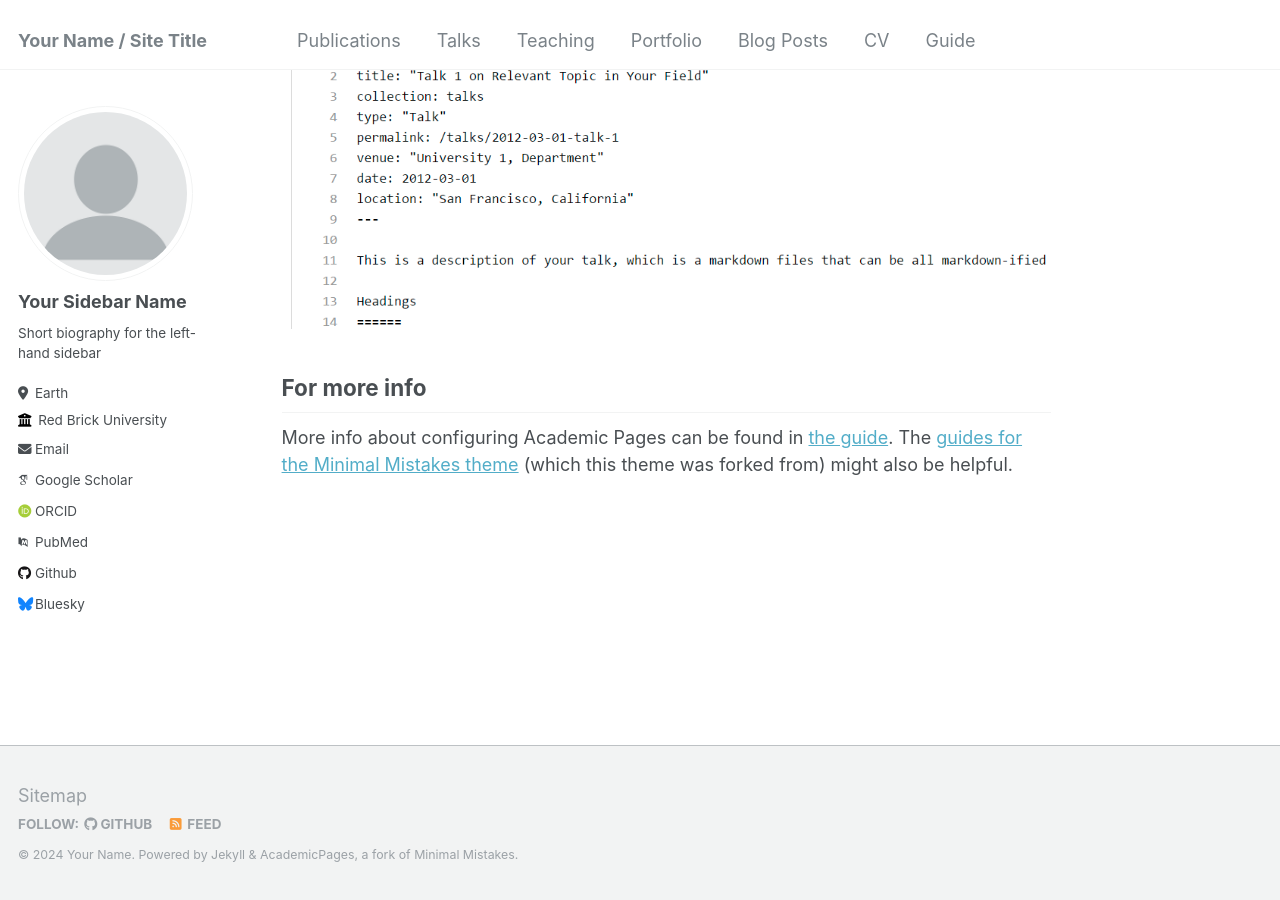
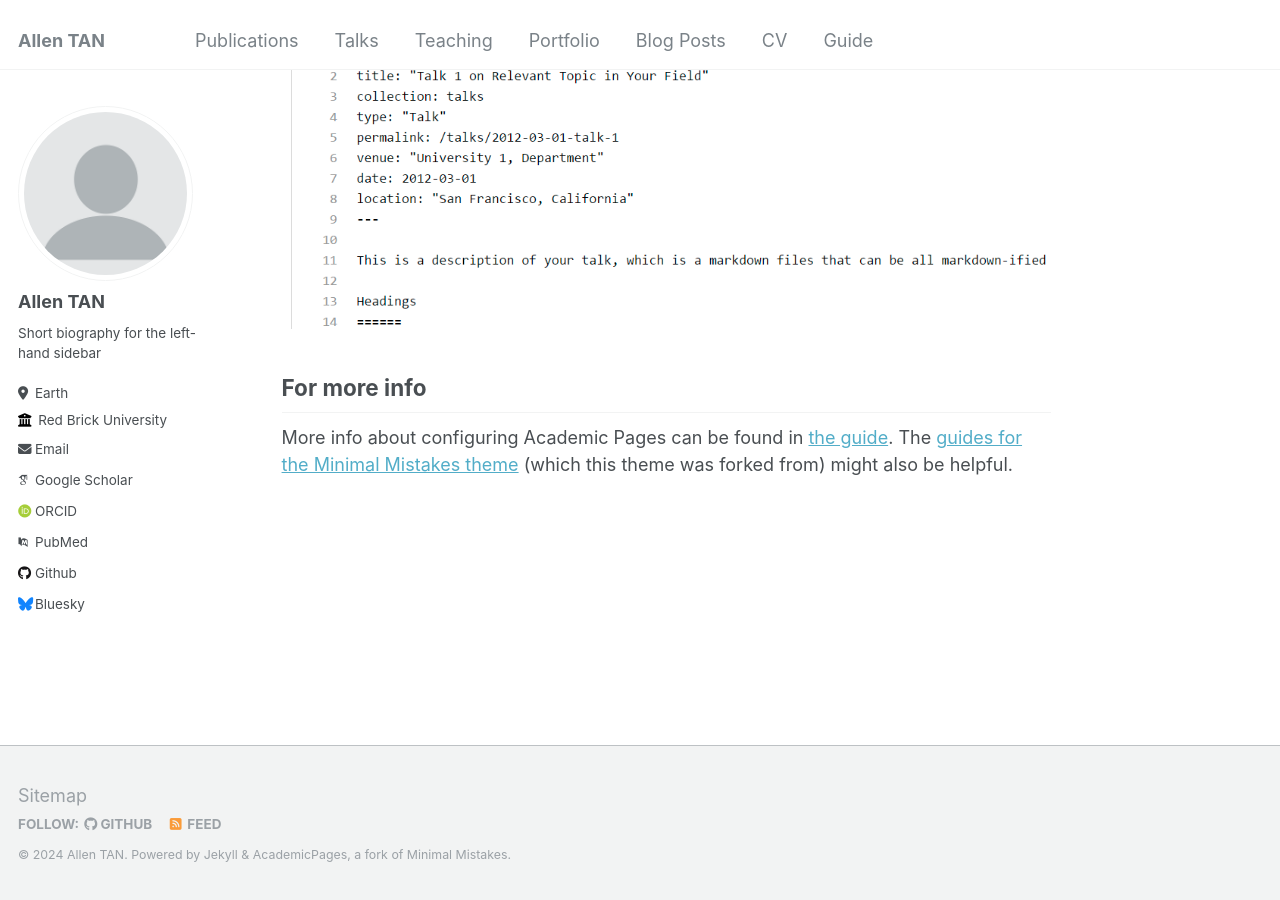
Before and after one commit to allent4n/allent4n.github.io, a Jekyll site: the page built from _pages/about.md, in a window 1280 px wide and 900 px high, scrolled down 2660 px. Built offline with Jekyll 4.4.1, drawn with Linux system fonts in a browser that asks for light colours; some web fonts are replaced.

Commit message:
Update _config.yml

```diff
--- a/_config.yml
+++ b/_config.yml
@@ -8,11 +8,11 @@
 
 # Basic Site Settings
 locale                   : "en-US"
-title                    : "Your Name / Site Title"
+title                    : "Allen TAN"
 title_separator          : "-"
-name                     : &name "Your Name"
+name                     : &name "Allen TAN"
 description              : &description "personal description"
-url                      : https://academicpages.github.io # the base hostname & protocol for your site e.g. "https://mmistakes.github.io"
+url                      : https://allent4n.github.io # the base hostname & protocol for your site e.g. "https://mmistakes.github.io"
 baseurl                  : "" # the subpath of your site, e.g. "/blog"
 repository               : "academicpages/academicpages.github.io"
 
@@ -22,7 +22,7 @@ repository               : "academicpages/academicpages.github.io"
 author:
   # Biographic information
   avatar           : "profile.png"
-  name             : "Your Sidebar Name"
+  name             : "Allen TAN"
   pronouns         : # example: "she/her"
   bio              : "Short biography for the left-hand sidebar"
   location         : "Earth"
```
